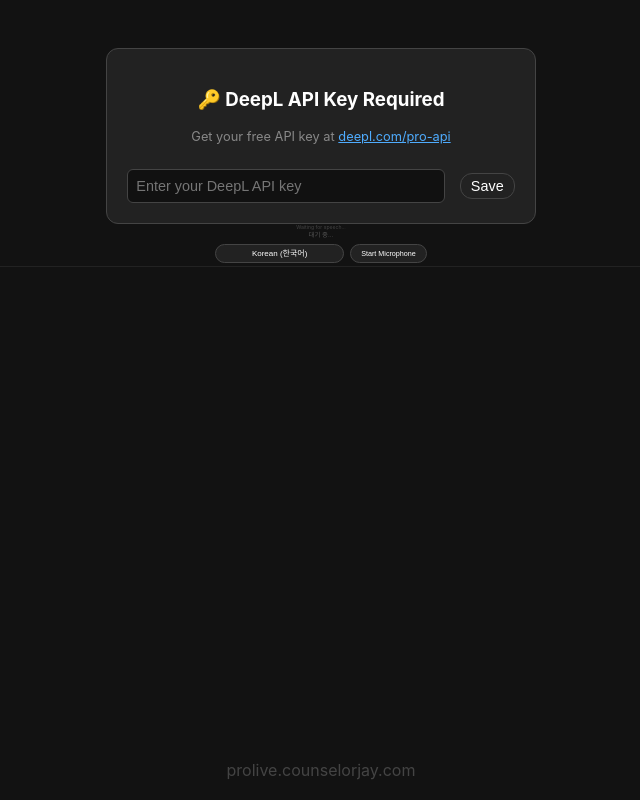
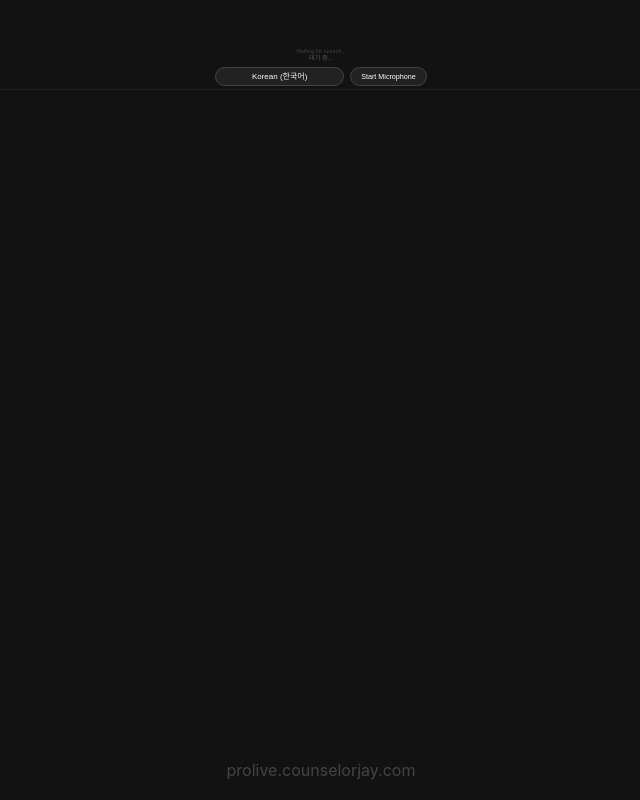
Before and after one commit to counselorjay/livepro-translator, a plain HTML site: page index.html in a window 1280 px wide. Shown: the whole page, without its empty margins (319-959 px from the left). Drawn offline with Linux system fonts and the light colour scheme.

Commit message:
Hardcode DeepL API key

```diff
--- a/index.html
+++ b/index.html
@@ -128,27 +128,6 @@
     font-size: 1rem;
     color: #444;
   }
-  .api-key-prompt {
-    background: #222;
-    padding: 20px;
-    border-radius: 12px;
-    border: 1px solid #444;
-    text-align: center;
-  }
-  .api-key-prompt input {
-    padding: 8px;
-    font-size: 0.9rem;
-    background: #111;
-    border: 1px solid #444;
-    color: #fff;
-    border-radius: 6px;
-    width: 300px;
-    margin-top: 10px;
-  }
-  .api-key-prompt button {
-    margin-left: 10px;
-    font-size: 0.9rem;
-  }
 </style>
 </head>
 <body>
@@ -194,32 +173,9 @@
   const SpeechRecognition = window.SpeechRecognition || window.webkitSpeechRecognition;
 
   // DeepL API key - set this or prompt user
-  let DEEPL_API_KEY = localStorage.getItem('deepl_api_key') || '';
+  let DEEPL_API_KEY = '396be426-67fa-4a7a-bad6-78034d72b851:fx';
 
-  // Check for API key on load
-  if (!DEEPL_API_KEY) {
-    const wrapper = document.getElementById('main-wrapper');
-    const promptDiv = document.createElement('div');
-    promptDiv.className = 'api-key-prompt';
-    promptDiv.innerHTML = `
-      <h3>🔑 DeepL API Key Required</h3>
-      <p style="color:#888;font-size:0.8rem;margin-top:8px;">Get your free API key at <a href="https://deepl.com/pro-api" target="_blank" style="color:#4facfe;">deepl.com/pro-api</a></p>
-      <div style="margin-top:15px;">
-        <input type="password" id="api-key-input" placeholder="Enter your DeepL API key">
-        <button id="save-key-btn">Save</button>
-      </div>
-    `;
-    wrapper.insertBefore(promptDiv, wrapper.firstChild);
-
-    document.getElementById('save-key-btn').addEventListener('click', () => {
-      const input = document.getElementById('api-key-input');
-      if (input.value.trim()) {
-        DEEPL_API_KEY = input.value.trim();
-        localStorage.setItem('deepl_api_key', DEEPL_API_KEY);
-        promptDiv.remove();
-      }
-    });
-  }
+  // API key hardcoded
 
   if (!SpeechRecognition) {
     translatedDiv.innerText = "Error: Please open this in Google Chrome.";
@@ -336,11 +292,6 @@
   };
 
   startBtn.addEventListener('click', () => {
-    if (!DEEPL_API_KEY) {
-      alert("Please enter your DeepL API key first!");
-      return;
-    }
-
     if (recognizing) {
       recognition.stop();
       recognizing = false;
```
